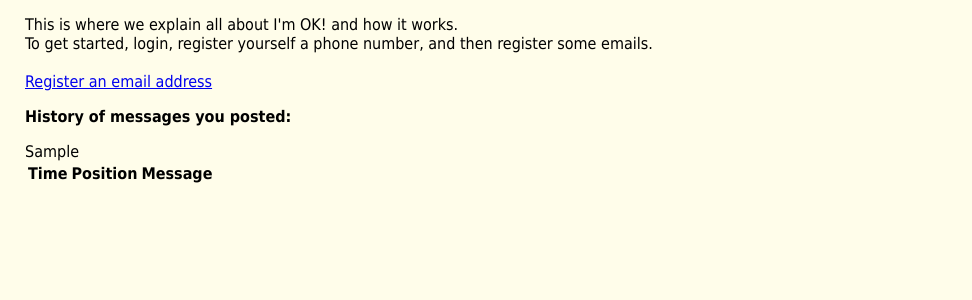
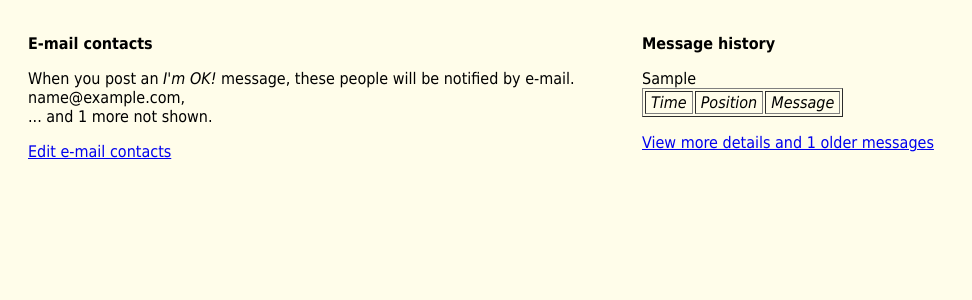
Before and after one commit to jeztek/imok_appengine, a Python web app: template templates/home.html in a window 1280 px wide. Shown: the part 64-364 px from the top of the page, without its empty margins (0-972 px from the left). Run offline with Jinja, Linux system fonts and the light colour scheme; the template is opened without the code that fills it: most values are stand-ins (such as "Sample title", 1, 10 or a date in 2020); lists and menus that the app fills with data are empty.

Commit message:
adding home screen widgets

```diff
--- a/datastore.py
+++ b/datastore.py
@@ -68,7 +68,10 @@ class Post(db.Model):
       posList.append(self.positionText)
     if not self.lat == 0 and self.lon == 0:
       posList.append('Lat/lon: %f, %f' % (self.lat, self.lon))
-    posStr = '<br/>'.join(posList)
+    if posList:
+      posStr = '<br/>'.join(posList)
+    else:
+      posStr = '(none)'
     return mark_safe("""
 <tr>
   <td class="messagePost">%s</td>
--- a/templates/home.html
+++ b/templates/home.html
@@ -1,17 +1,67 @@
 {% extends "base.html" %}
+
+{% block head %}
+<style type="text/css">
+
+.homeWidgetTitle {
+  font-weight: bold;
+}
+
+table.homeLayout {
+  width: 100%;
+}
+
+td.homeLayout {
+  width: 50%;
+  vertical-align: top;
+}
+
+table.messagePost {
+  border-width: 1px;
+}
+
+th.messagePost {
+  font-weight: normal;
+  font-style: italic;
+  text-align: left;
+  padding-left: 5px;
+  padding-right: 5px;
+}
+
+td.messagePost {
+  text-align: left;
+  padding-left: 5px;
+  padding-right: 5px;
+}
+
+</style>
+{% endblock %}
 
 {% block body %}
 
-This is where we explain all about I'm OK! and how it works.<br/>
+<table class="homeLayout"><tr><td class="homeLayout">
 
-To get started, login, register yourself a phone number, and then register some emails.<br/>
+<p class="homeWidgetTitle">E-mail contacts</p>
 
-<br/><a href="/email">Register an email address</a><br/>
+<div>When you post an <i>I'm OK!</i> message, these people will
+be notified by e-mail.</div>
+{% if emails %}
+  {% for email in emails %}
+    <div>{{ email }}{% if not forloop.last %},{% endif %}</div>
+  {% endfor %}
+  <div>... and {{ numEmailsNotShown }} more not shown.</div>
+{% else %}
+  <p>[No e-mail contacts set.]</p>
+{% endif %}
+<p><a href="/emails/edit">Edit e-mail contacts</a></p>
 
-<p><b>History of messages you posted:</b></p>
+</td>
+<td class="homeLayout">
+
+<p class="homeWidgetTitle">Message history</p>
 
 {% if posts %}
-<table class="messagePost">
+<table border="1" class="messagePost">
   <tr>
     <th class="messagePost">Time</th>
     <th class="messagePost">Position</th>
@@ -21,8 +71,18 @@ To get started, login, register yourself a phone number, and then register some
   {{ post.asTableRow }}
 {% endfor %}
 </table>
+
+<p><a href="/posts/detail">
+View more details
+{% if numPostsNotShown %}
+and {{ numPostsNotShown }} older messages</a></p>
+{% endif %}
+</a></p>
+
 {% else %}
 [You haven't posted any messages yet]
 {% endif %}
 
+</td></tr></table>
+
 {% endblock body %}
```
Also changed, not shown: main.py (+33 -16 lines), templates/debug.html (added, +11 -0 lines).
